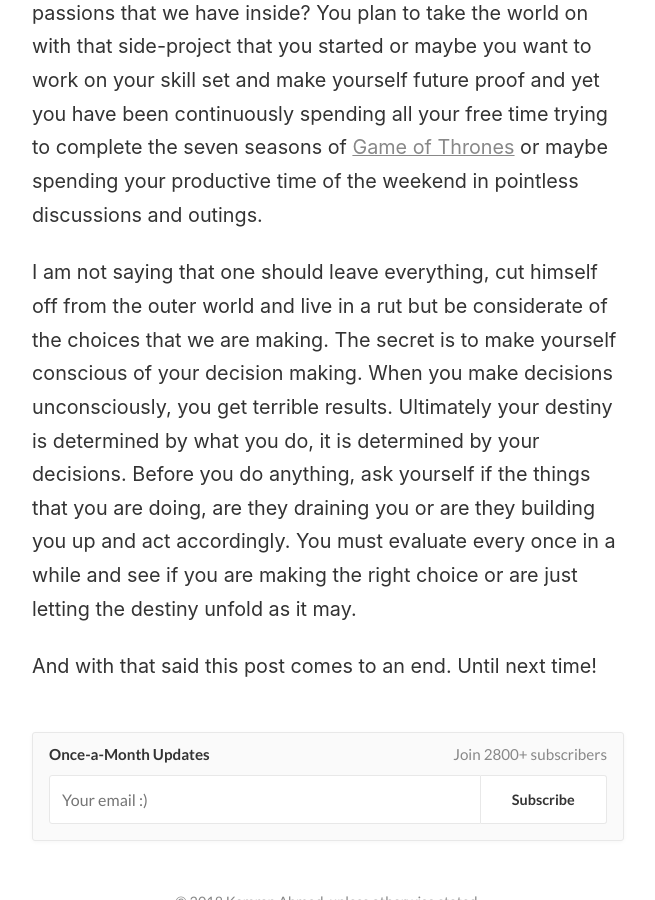
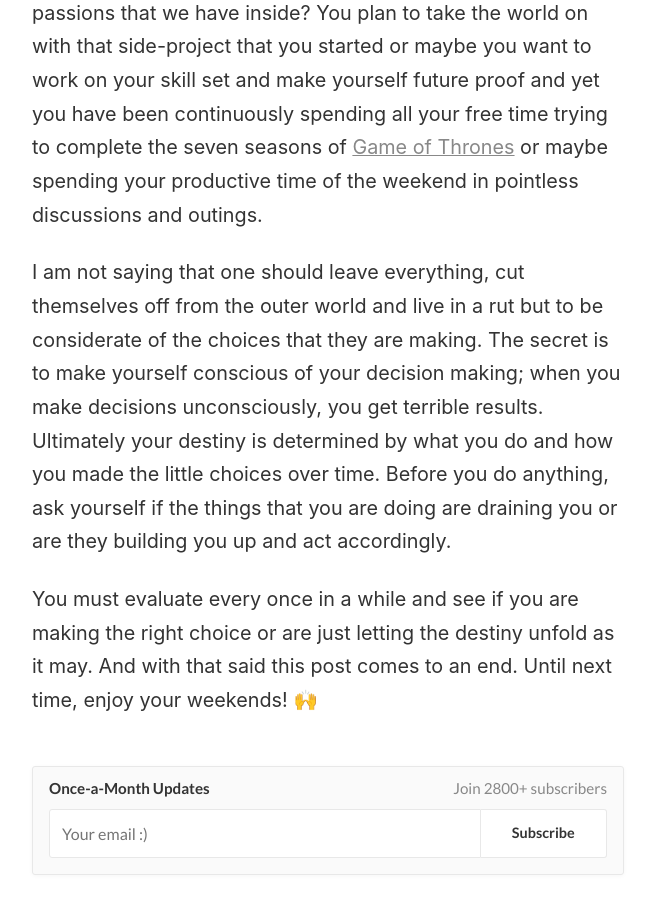
Before and after one commit to kamranahmedse/kamranahmedse.github.io, a Jekyll site: the page built from blog/_posts/2018-03-24-choice-is-yours.md, in a window 1280 px wide and 900 px high, scrolled down 1854 px. Shown: the whole window, without its empty margins (312-967 px from the left). Built offline with Jekyll 4.4.1, drawn with Linux system fonts in a browser that asks for light colours; comment, search, counter and statistics services are not loaded.

Commit message:
Typos fixes

```diff
--- a/blog/_posts/2018-03-24-choice-is-yours.md
+++ b/blog/_posts/2018-03-24-choice-is-yours.md
@@ -9,6 +9,6 @@ Our whole lives are driven by the choices we make. I am not talking about the ma
 
 It is not so much the conditions that control our lives as much as the decisions. If you want to change your life, you have to make different choices. You can't keep following the same routine that you have been following for years and expect the results to be different. If you don't like the way your career is going, change it. If you don't like your physique, take steps to change it. You have to change yourself first. There is no right or wrong, everything in your life changes the moment you make a decision. And by decision, I mean a real decision, when you cut off any possibility of falling back and you commit to something with everything you have got and you take the action. The big decisions start with the little decisions, for example, decide how your day should look like. How many times do you go through the course of the day and ask yourself did I do anything that I have set out to do every day? How many hours, minutes or seconds do we waste every day doing things that are nowhere near the goals, aspirations, and passions that we have inside? You plan to take the world on with that side-project that you started or maybe you want to work on your skill set and make yourself future proof and yet you have been continuously spending all your free time trying to complete the seven seasons of [Game of Thrones](http://www.imdb.com/title/tt0944947/) or maybe spending your productive time of the weekend in pointless discussions and outings.
 
-I am not saying that one should leave everything, cut himself off from the outer world and live in a rut but be considerate of the choices that we are making. The secret is to make yourself conscious of your decision making. When you make decisions unconsciously, you get terrible results. Ultimately your destiny is determined by what you do, it is determined by your decisions. Before you do anything, ask yourself if the things that you are doing, are they draining you or are they building you up and act accordingly. You must evaluate every once in a while and see if you are making the right choice or are just letting the destiny unfold as it may.
+I am not saying that one should leave everything, cut themselves off from the outer world and live in a rut but to be considerate of the choices that they are making. The secret is to make yourself conscious of your decision making; when you make decisions unconsciously, you get terrible results. Ultimately your destiny is determined by what you do and how you made the little choices over time. Before you do anything, ask yourself if the things that you are doing are draining you or are they building you up and act accordingly.
 
-And with that said this post comes to an end. Until next time!
+You must evaluate every once in a while and see if you are making the right choice or are just letting the destiny unfold as it may. And with that said this post comes to an end. Until next time, enjoy your weekends! 🙌
```
